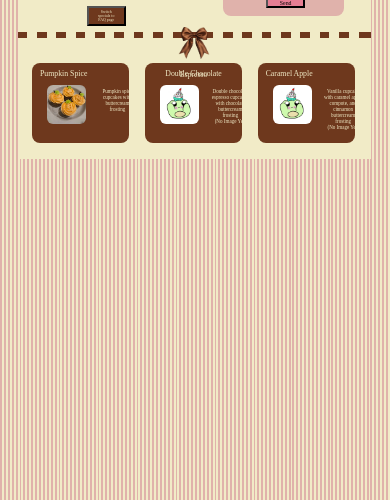
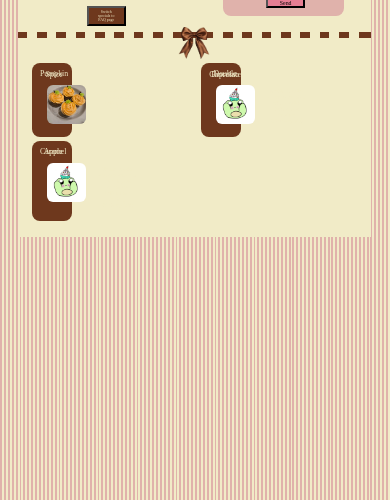
Before and after one commit to Logan-Teachout/CrumbcoatCupcakery, a plain HTML site: page index.html in a window 390 px wide. Shown: the part 344-844 px from the top of the page. Drawn offline with Linux system fonts and the light colour scheme; a web font is replaced by a local one.

Commit message:
I'm tryin

```diff
--- a/style.css
+++ b/style.css
@@ -465,9 +465,13 @@ body{
 @media (max-width: 900px) {
     .gallery {
         display: grid;
-        grid-template-columns: 1fr 1fr 1fr;
+        grid-template-columns: 1fr 1fr;
         column-gap: 1vw;
         row-gap: 1vw;
+    }
+
+    .flavcon {
+        width: 40
     }
 
     .desctext {
```
